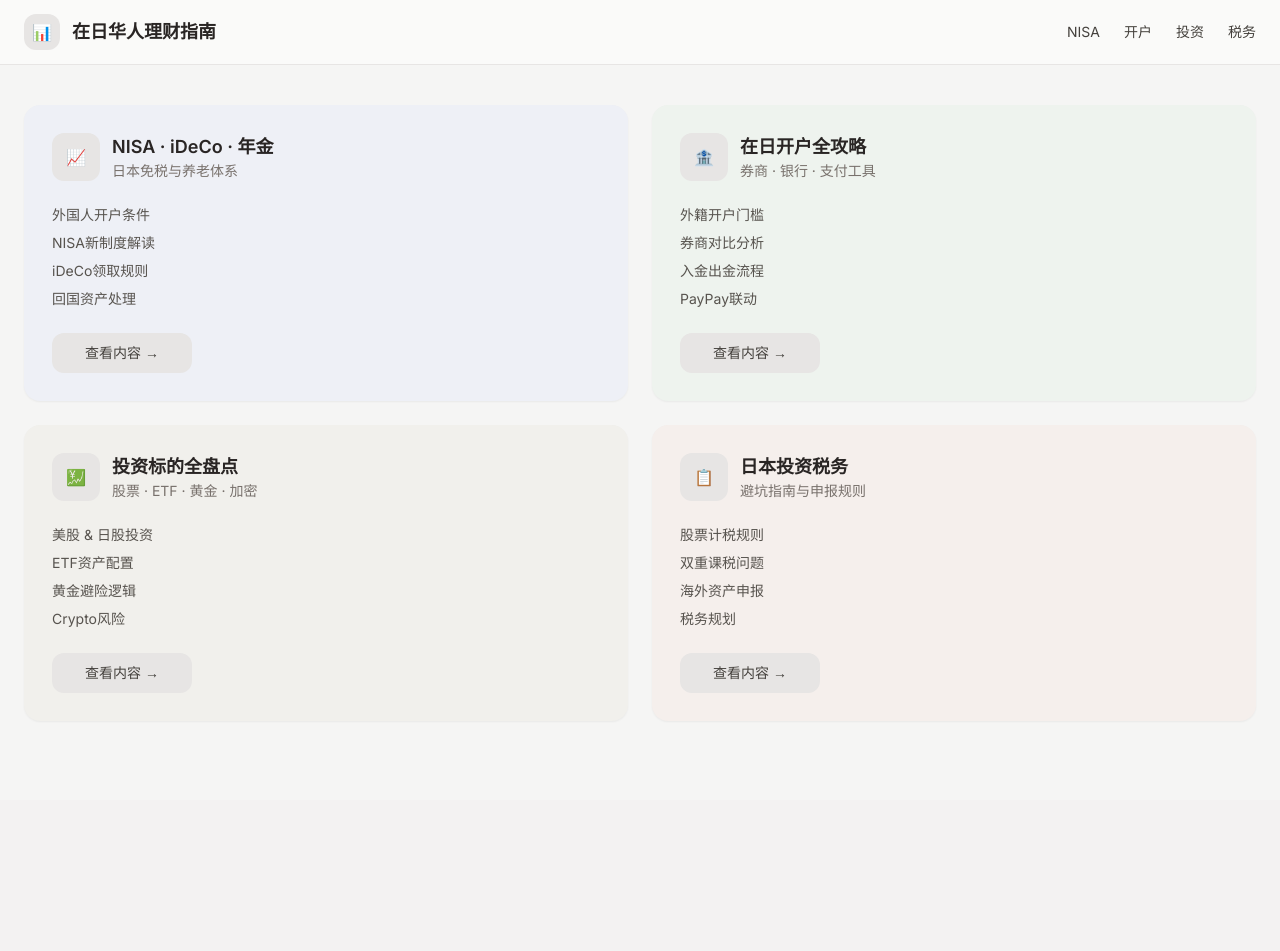
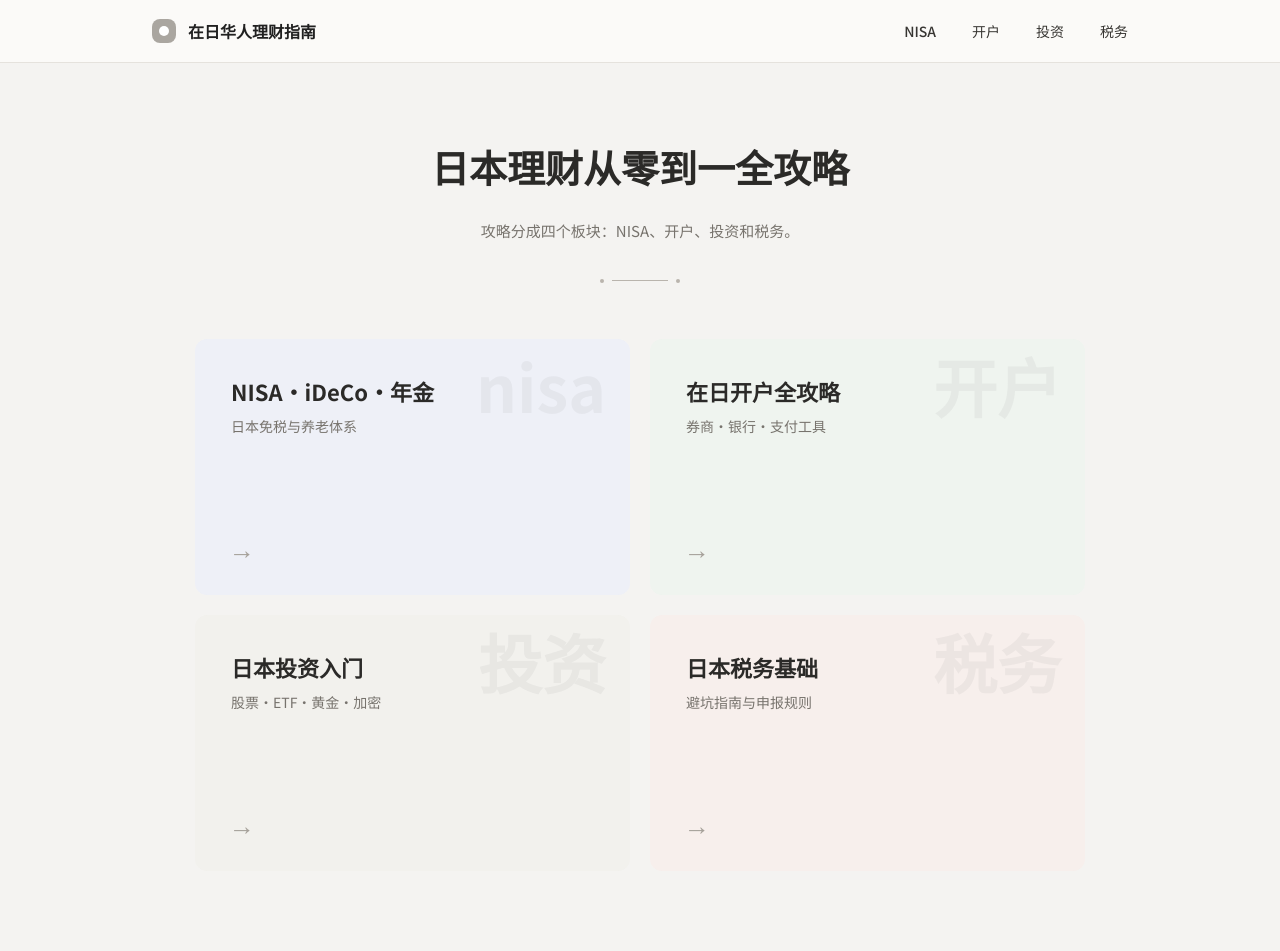
Before and after one commit to YoshihiroChen/FinJapan, a Django app: page / in a window 1280 px wide. Before the commit the page ends 693 px from the top, so only its background shows below. Run offline with Django 5.2, Linux system fonts and the light colour scheme; some libraries are stand-ins or nearby versions.

Commit message:
Update homepage design

```diff
--- a/homepage/templates/homepage/index.html
+++ b/homepage/templates/homepage/index.html
@@ -4,303 +4,168 @@
 <html lang="zh-CN">
 
 <head>
-
     <meta charset="UTF-8">
     <meta name="viewport" content="width=device-width, initial-scale=1.0">
-
     <title>在日华人理财指南</title>
 
     <script src="https://cdn.tailwindcss.com"></script>
 
     <link rel="preconnect" href="https://fonts.googleapis.com">
     <link rel="preconnect" href="https://fonts.gstatic.com" crossorigin>
-
     <link
-        href="https://fonts.googleapis.com/css2?family=Inter:wght@400;500;600;700&display=swap"
+        href="https://fonts.googleapis.com/css2?family=Noto+Sans+SC:wght@400;500;600;700&family=Inter:wght@400;500;600&display=swap"
         rel="stylesheet"
     >
 
+    <style>
+        body {
+            font-family: 'Noto Sans SC', 'Inter', sans-serif;
+        }
+
+        .site-mark::before {
+            content: "";
+            width: 10px;
+            height: 10px;
+            border-radius: 999px;
+            background: #ffffff;
+            display: block;
+        }
+
+        .guide-card {
+            position: relative;
+            overflow: hidden;
+            min-height: 256px;
+            transition: transform 0.2s ease, background-color 0.2s ease;
+        }
+
+        .guide-card:hover {
+            transform: translateY(-2px);
+            background-color: #ffffff;
+        }
+
+        .guide-card::after {
+            content: attr(data-label);
+            position: absolute;
+            top: 14px;
+            right: 24px;
+            color: rgba(120, 116, 109, 0.08);
+            font-size: 64px;
+            font-weight: 700;
+            letter-spacing: 0;
+            line-height: 1;
+            pointer-events: none;
+        }
+
+        .guide-arrow {
+            position: absolute;
+            left: 34px;
+            bottom: 34px;
+            color: #a6a19a;
+            font-size: 26px;
+            line-height: 1;
+        }
+
+        a:focus-visible {
+            outline: 2px solid #8f8980;
+            outline-offset: 4px;
+        }
+    </style>
 </head>
 
-<body class="bg-stone-100 font-['Inter'] min-h-screen text-stone-700">
+<body class="min-h-screen bg-[#f4f3f1] text-[#292826]">
 
-<!-- 顶部 -->
-<header class="bg-stone-50 border-b border-stone-200">
+<header class="border-b border-[#e5e2dd] bg-[#fbfaf8]">
+    <div class="mx-auto flex h-[62px] max-w-5xl items-center justify-between px-6">
+        <a href="/" class="flex items-center gap-3">
+            <span class="site-mark flex h-6 w-6 items-center justify-center rounded-lg bg-[#aaa6a0]"></span>
+            <span class="text-base font-semibold text-[#202020]">在日华人理财指南</span>
+        </a>
 
-    <div class="max-w-7xl mx-auto px-6 h-16 flex items-center justify-between">
+        <nav class="hidden items-center gap-9 text-sm font-medium text-[#373532] md:flex">
+            <a class="hover:text-black" href="/investment-system/">NISA</a>
+            <a class="hover:text-black" href="/securities-bank/">开户</a>
+            <a class="hover:text-black" href="/investment/">投资</a>
+            <a class="hover:text-black" href="/tax/">税务</a>
+        </nav>
+    </div>
+</header>
 
-        <div class="flex items-center">
+<main class="mx-auto max-w-5xl px-6 pb-20 pt-16 md:pt-20">
+    <section class="mx-auto max-w-3xl text-center">
+        <h1 class="text-3xl font-bold leading-tight text-[#2b2a28] md:text-[38px]">
+            日本理财从零到一全攻略
+        </h1>
 
-            <div class="w-9 h-9 rounded-xl bg-stone-200 flex items-center justify-center">
-                📊
+        <p class="mx-auto mt-6 max-w-[620px] text-[15px] leading-8 text-[#77736d]">
+            攻略分成四个板块：NISA、开户、投资和税务。
+        </p>
+
+        <div class="mx-auto mt-8 flex w-24 items-center justify-center gap-2 text-[#b9b4ad]">
+            <span class="h-1 w-1 rounded-full bg-current"></span>
+            <span class="h-px w-14 bg-current"></span>
+            <span class="h-1 w-1 rounded-full bg-current"></span>
         </div>
+    </section>
 
-            <span class="ml-3 text-lg font-semibold text-stone-800">
-                在日华人理财指南
-            </span>
-
-        </div>
-
-        <nav class="hidden md:flex gap-6 text-sm">
-
+    <section class="mx-auto mt-14 grid max-w-[890px] grid-cols-1 gap-5 md:grid-cols-2">
         <a
-                class="hover:text-stone-900 transition"
             href="/investment-system/"
+            class="guide-card rounded-xl bg-[#eef0f7] p-9"
+            data-label="nisa"
         >
-                NISA
+            <h2 class="relative z-10 text-[22px] font-bold text-[#2b2a28]">
+                NISA・iDeCo・年金
+            </h2>
+            <p class="relative z-10 mt-2 text-sm text-[#77736d]">
+                日本免税与养老体系
+            </p>
+            <span class="guide-arrow">→</span>
         </a>
 
         <a
-                class="hover:text-stone-900 transition"
             href="/securities-bank/"
+            class="guide-card rounded-xl bg-[#eff4ef] p-9"
+            data-label="开户"
         >
-                开户
+            <h2 class="relative z-10 text-[22px] font-bold text-[#2b2a28]">
+                在日开户全攻略
+            </h2>
+            <p class="relative z-10 mt-2 text-sm text-[#77736d]">
+                券商・银行・支付工具
+            </p>
+            <span class="guide-arrow">→</span>
         </a>
 
         <a
-                class="hover:text-stone-900 transition"
             href="/investment/"
+            class="guide-card rounded-xl bg-[#f2f1ed] p-9"
+            data-label="投资"
         >
-                投资
+            <h2 class="relative z-10 text-[22px] font-bold text-[#2b2a28]">
+                日本投资入门
+            </h2>
+            <p class="relative z-10 mt-2 text-sm text-[#77736d]">
+                股票・ETF・黄金・加密
+            </p>
+            <span class="guide-arrow">→</span>
         </a>
 
         <a
-                class="hover:text-stone-900 transition"
             href="/tax/"
+            class="guide-card rounded-xl bg-[#f7efec] p-9"
+            data-label="税务"
         >
-                税务
+            <h2 class="relative z-10 text-[22px] font-bold text-[#2b2a28]">
+                日本税务基础
+            </h2>
+            <p class="relative z-10 mt-2 text-sm text-[#77736d]">
+                避坑指南与申报规则
+            </p>
+            <span class="guide-arrow">→</span>
         </a>
+    </section>
+</main>
 
-        </nav>
-
-    </div>
-
-</header>
-
-<!-- 主体 -->
-<main class="max-w-7xl mx-auto px-6 py-10">
-
-    <div class="grid grid-cols-1 md:grid-cols-2 gap-6">
-
-        <!-- 卡片1 -->
-        <div class="bg-[#EEF0F6] rounded-2xl p-7 shadow-sm hover:shadow-md transition">
-
-            <div class="flex items-center">
-
-                <div class="w-12 h-12 rounded-xl bg-stone-200 flex items-center justify-center">
-                    📈
-                </div>
-
-                <div class="ml-3">
-
-                    <div class="text-lg font-semibold text-stone-800">
-                        NISA · iDeCo · 年金
-                    </div>
-
-                    <div class="text-sm text-stone-500">
-                        日本免税与养老体系
-                    </div>
-
-                </div>
-
-            </div>
-
-            <div class="mt-5 leading-7 text-sm text-stone-600 min-h-[110px]">
-
-                外国人开户条件<br>
-                NISA新制度解读<br>
-                iDeCo领取规则<br>
-                回国资产处理
-
-            </div>
-
-            <a
-                href="/investment-system/"
-                class="
-                    mt-5
-                    inline-flex
-                    items-center
-                    justify-center
-                    w-[140px]
-                    h-10
-                    bg-stone-200
-                    text-stone-700
-                    text-sm
-                    rounded-xl
-                    hover:bg-stone-300
-                    transition
-                "
-            >
-                查看内容 →
-            </a>
-
-        </div>
-
-        <!-- 卡片2 -->
-        <div class="bg-[#EEF3EE] rounded-2xl p-7 shadow-sm hover:shadow-md transition">
-
-            <div class="flex items-center">
-
-                <div class="w-12 h-12 rounded-xl bg-stone-200 flex items-center justify-center">
-                    🏦
-                </div>
-
-                <div class="ml-3">
-
-                    <div class="text-lg font-semibold text-stone-800">
-                        在日开户全攻略
-                    </div>
-
-                    <div class="text-sm text-stone-500">
-                        券商 · 银行 · 支付工具
-                    </div>
-
-                </div>
-
-            </div>
-
-            <div class="mt-5 leading-7 text-sm text-stone-600 min-h-[110px]">
-
-                外籍开户门槛<br>
-                券商对比分析<br>
-                入金出金流程<br>
-                PayPay联动
-
-            </div>
-
-            <a
-                href="/securities-bank/"
-                class="
-                    mt-5
-                    inline-flex
-                    items-center
-                    justify-center
-                    w-[140px]
-                    h-10
-                    bg-stone-200
-                    text-stone-700
-                    text-sm
-                    rounded-xl
-                    hover:bg-stone-300
-                    transition
-                "
-            >
-                查看内容 →
-            </a>
-
-        </div>
-
-        <!-- 卡片3 -->
-        <div class="bg-[#F1F0EC] rounded-2xl p-7 shadow-sm hover:shadow-md transition">
-
-            <div class="flex items-center">
-
-                <div class="w-12 h-12 rounded-xl bg-stone-200 flex items-center justify-center">
-                    💹
-                </div>
-
-                <div class="ml-3">
-
-                    <div class="text-lg font-semibold text-stone-800">
-                        投资标的全盘点
-                    </div>
-
-                    <div class="text-sm text-stone-500">
-                        股票 · ETF · 黄金 · 加密
-                    </div>
-
-                </div>
-
-            </div>
-
-            <div class="mt-5 leading-7 text-sm text-stone-600 min-h-[110px]">
-
-                美股 & 日股投资<br>
-                ETF资产配置<br>
-                黄金避险逻辑<br>
-                Crypto风险
-
-            </div>
-
-            <a
-                href="/investment/"
-                class="
-                    mt-5
-                    inline-flex
-                    items-center
-                    justify-center
-                    w-[140px]
-                    h-10
-                    bg-stone-200
-                    text-stone-700
-                    text-sm
-                    rounded-xl
-                    hover:bg-stone-300
-                    transition
-                "
-            >
-                查看内容 →
-            </a>
-
-        </div>
-
-        <!-- 卡片4 -->
-        <div class="bg-[#F5EFEC] rounded-2xl p-7 shadow-sm hover:shadow-md transition">
-
-            <div class="flex items-center">
-
-                <div class="w-12 h-12 rounded-xl bg-stone-200 flex items-center justify-center">
-                    📋
-                </div>
-
-                <div class="ml-3">
-
-                    <div class="text-lg font-semibold text-stone-800">
-                        日本投资税务
-                    </div>
-
-                    <div class="text-sm text-stone-500">
-                        避坑指南与申报规则
-                    </div>
-
-                </div>
-
-            </div>
-
-            <div class="mt-5 leading-7 text-sm text-stone-600 min-h-[110px]">
-
-                股票计税规则<br>
-                双重课税问题<br>
-                海外资产申报<br>
-                税务规划
-
-            </div>
-
-            <a
-                href="/tax/"
-                class="
-                    mt-5
-                    inline-flex
-                    items-center
-                    justify-center
-                    w-[140px]
-                    h-10
-                    bg-stone-200
-                    text-stone-700
-                    text-sm
-                    rounded-xl
-                    hover:bg-stone-300
-                    transition
-                "
-            >
-                查看内容 →
-            </a>
-
-        </div>
-
-    </div>
-
-</main>
 
 </body>
 
```
Lines whose indentation alone changed are shown as unchanged.
